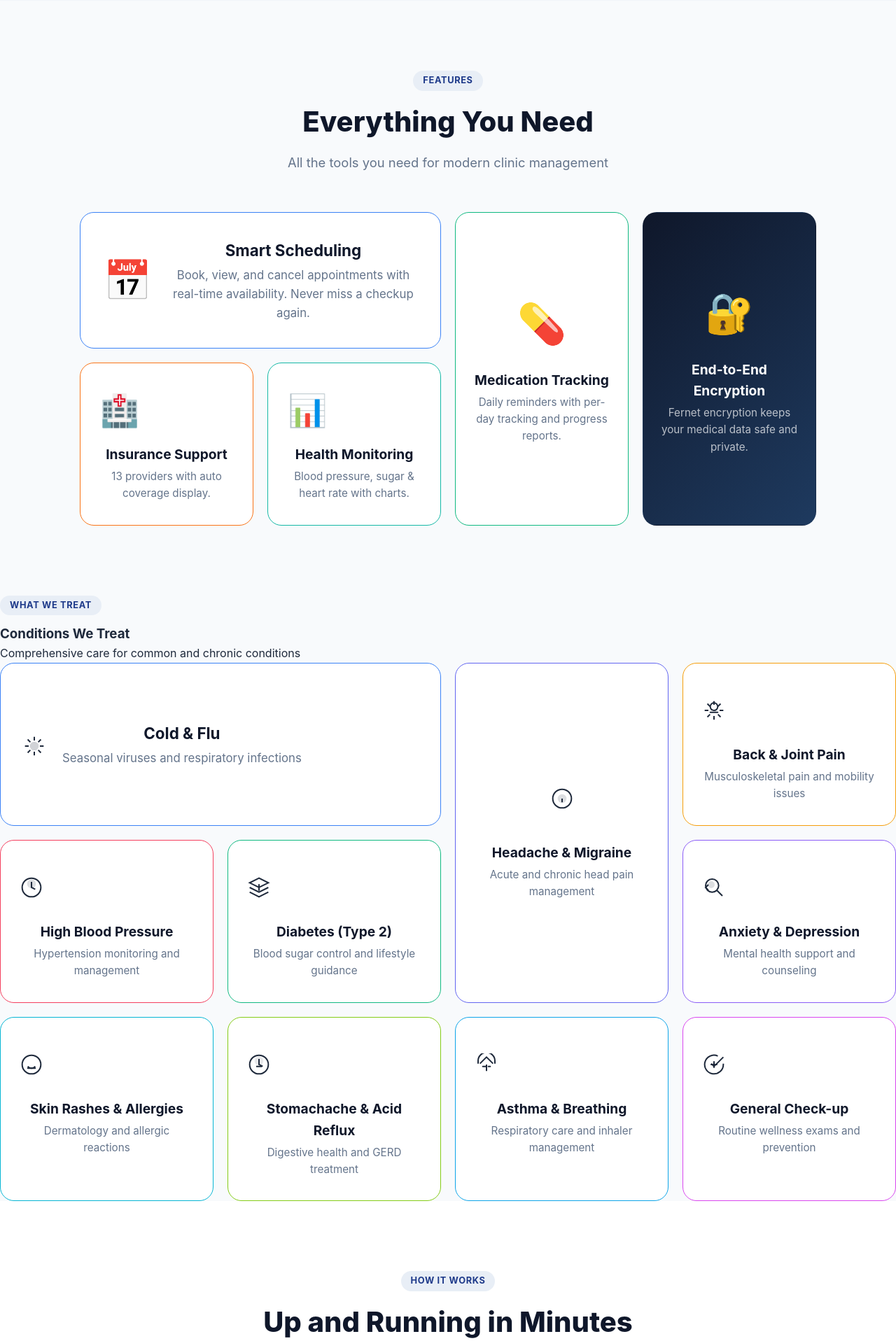
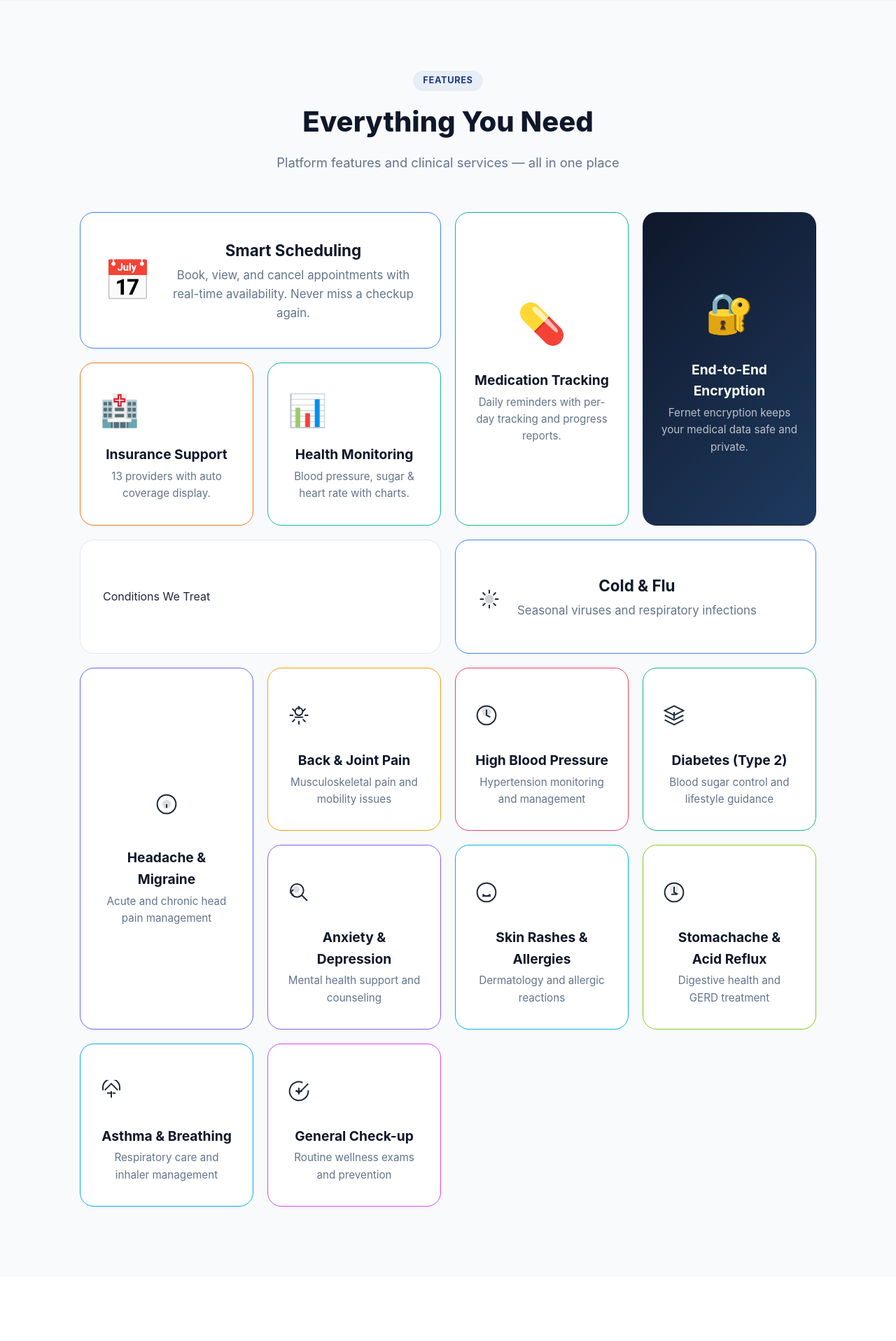
Before and after one commit to Samin5186/clinic-management, a Django app: page / in a window 1280 px wide. Shown: the part 815-2731 px from the top of the page at 70% size. Run offline with Django 4.2, Linux system fonts and the light colour scheme.

Commit message:
Merge 'What We Treat' into single features bento grid with divider, one continuous flow

```diff
--- a/templates/landing.html
+++ b/templates/landing.html
@@ -75,9 +75,10 @@
             <div class="features-header">
                 <span class="section-tag">Features</span>
                 <h3>Everything You Need</h3>
-                <p>All the tools you need for modern clinic management</p>
+                <p>Platform features and clinical services — all in one place</p>
             </div>
             <div class="bento-grid">
+                <!-- Platform Features -->
                 <div class="bento-card bento-wide bento-blue">
                     <div class="bento-icon">📅</div>
                     <div class="bento-text">
@@ -113,16 +114,17 @@
                         <p>Blood pressure, sugar & heart rate with charts.</p>
                     </div>
                 </div>
-            </div>
-        </section>
 
-        <section id="services" class="services">
-            <div class="services-header">
-                <span class="section-tag">What We Treat</span>
-                <h3>Conditions We Treat</h3>
-                <p>Comprehensive care for common and chronic conditions</p>
-            </div>
-            <div class="bento-grid">
+                <!-- Divider between features and conditions -->
+                <div class="bento-card bento-divider bento-wide">
+                    <div class="bento-divider-content">
+                        <span class="divider-line"></span>
+                        <span class="divider-label">Conditions We Treat</span>
+                        <span class="divider-line"></span>
+                    </div>
+                </div>
+
+                <!-- Conditions We Treat -->
                 <div class="bento-card bento-wide bento-blue">
                     <div class="bento-icon">
                         <svg width="32" height="32" viewBox="0 0 24 24" fill="none" stroke="currentColor" stroke-width="1.5">
```
